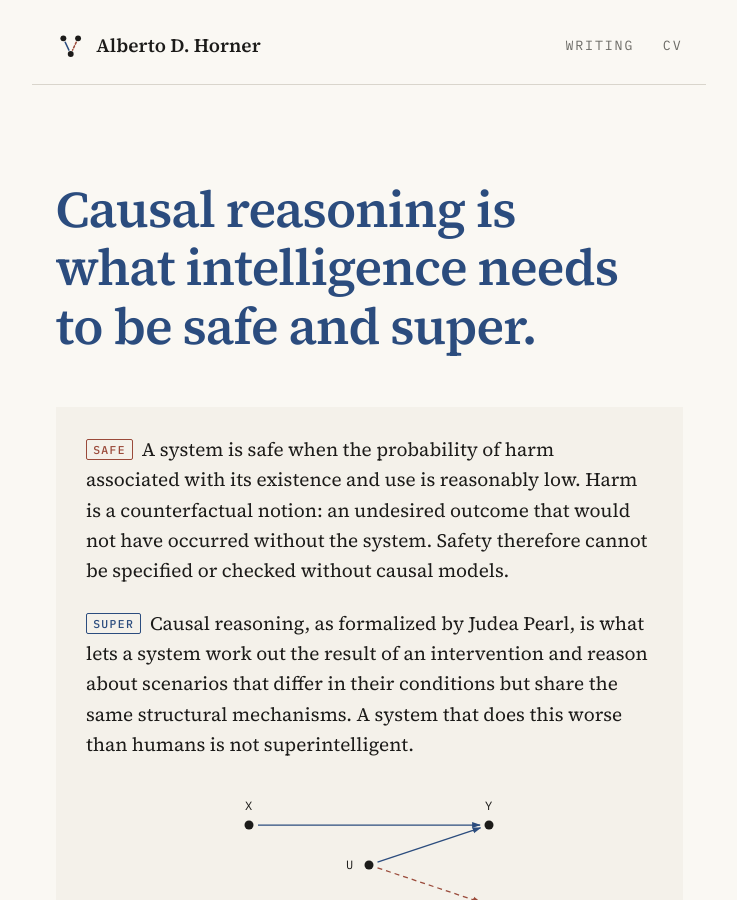
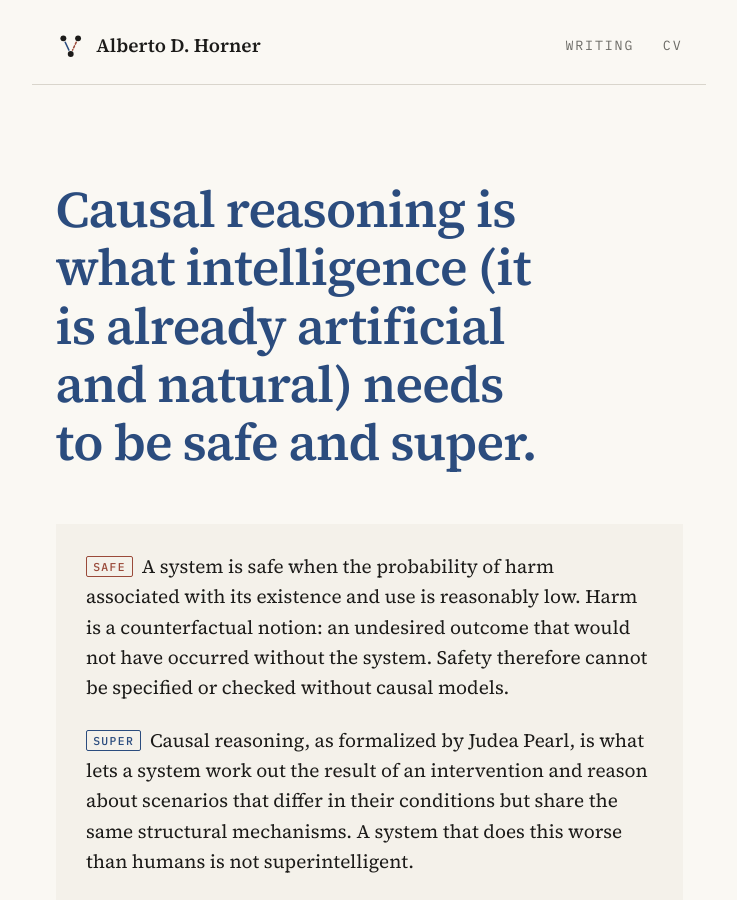
Before and after one commit to HornerAlberto/horneralberto.github.io, a Jekyll site: the page built from index.html, in a window 1280 px wide and 900 px high. Shown: the whole window, without its empty margins (271-1008 px from the left). Built offline with Jekyll 4.4.1, drawn with Linux system fonts in a browser that asks for light colours.

Commit message:
Add parenthetical to homepage tagline
Co-Authored-By: Claude Opus 5.5 <noreply@anthropic.com>

```diff
--- a/_config.yml
+++ b/_config.yml
@@ -1,6 +1,6 @@
 # Site settings
 title: Alberto D. Horner
-tagline: Causal reasoning is what intelligence needs to be safe and super.
+tagline: Causal reasoning is what intelligence (it is already artificial and natural) needs to be safe and super.
 description: >-
   Alberto D. Horner. Causal reasoning is what intelligence needs to be safe and super.
 email: dohalberto at gmail dot com
```
